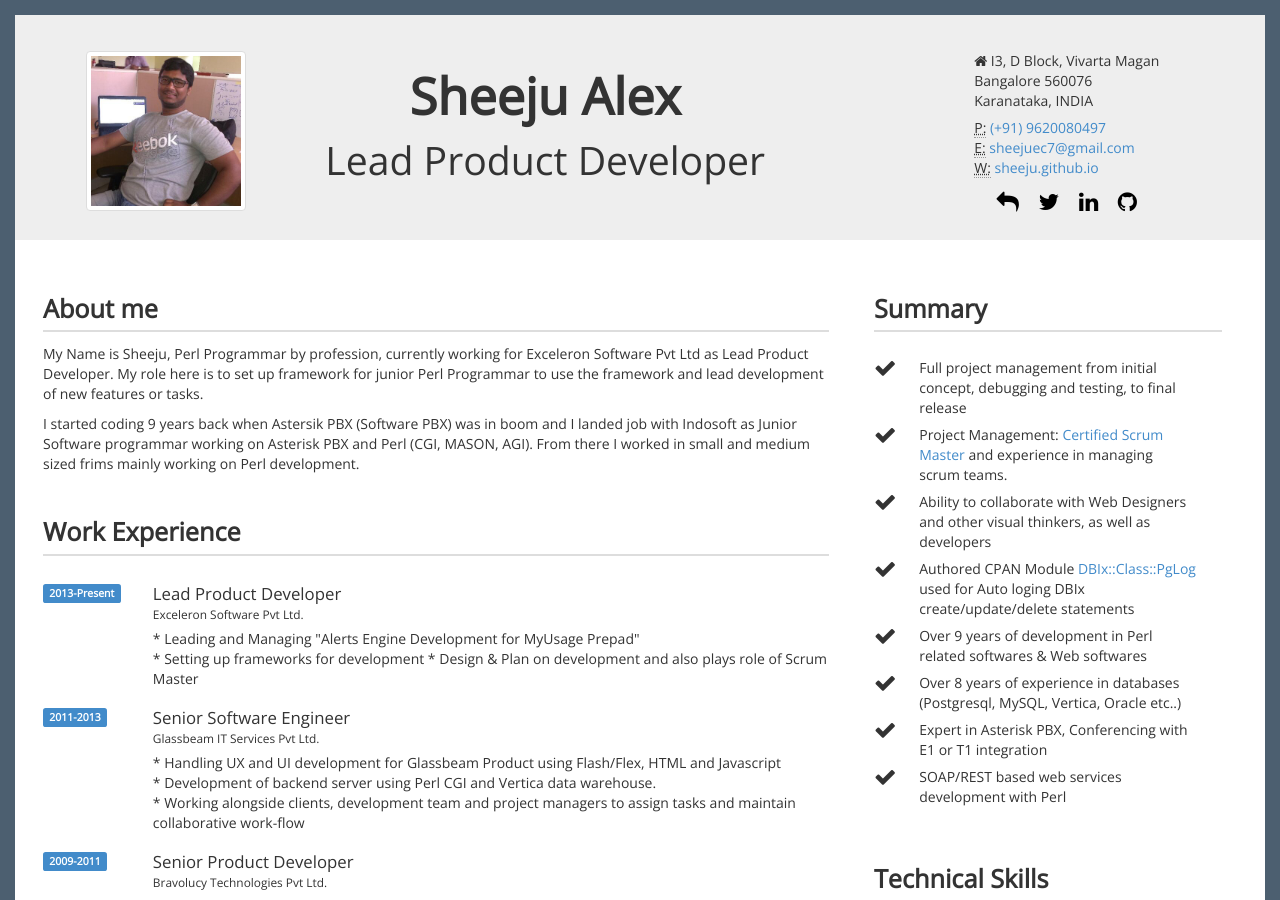
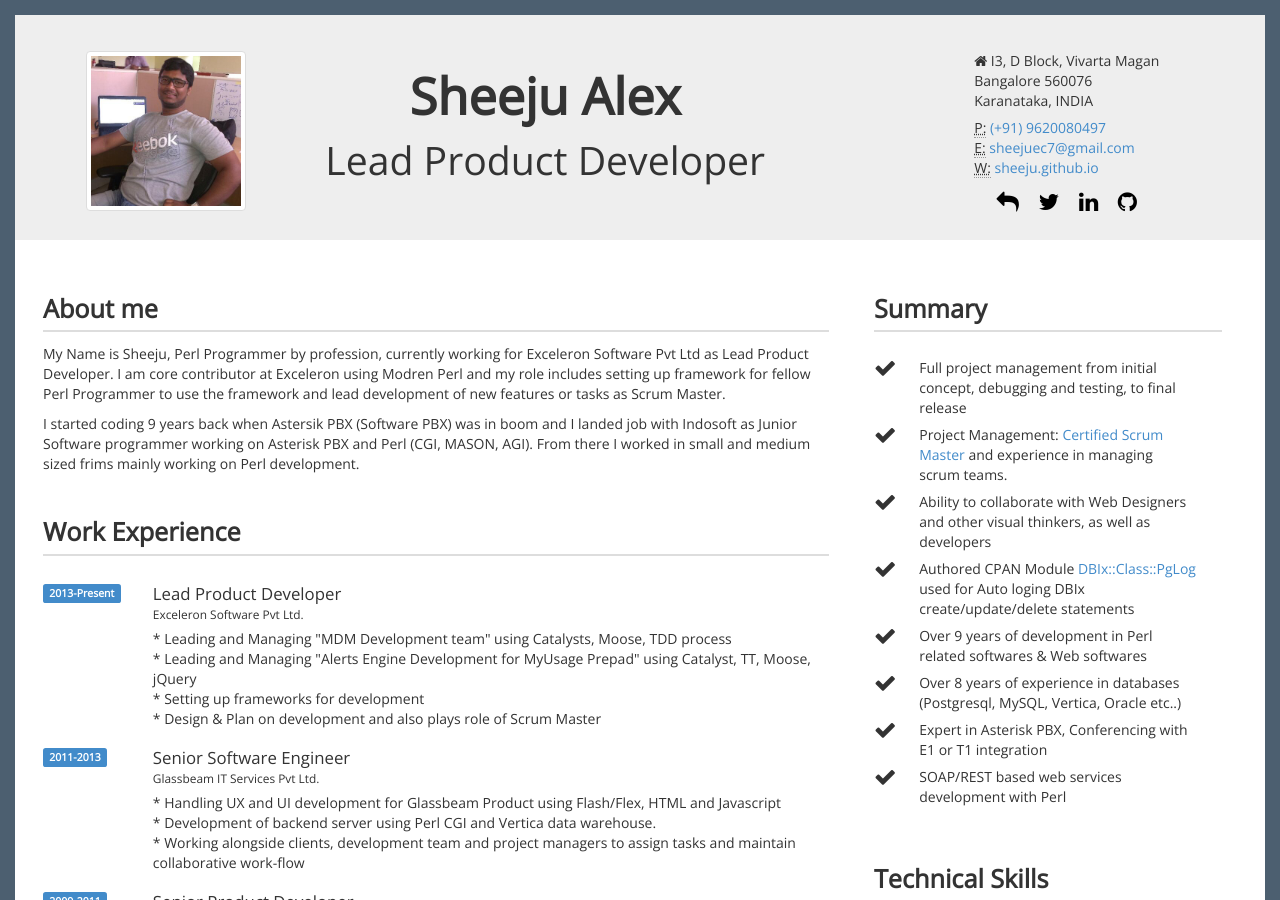
Before and after one commit to sheeju/sheeju.github.io, a Jekyll site: the page resume/index.html, which Jekyll copies as it is, in a window 1280 px wide and 900 px high. Built offline with Jekyll 4.4.1, drawn with Linux system fonts in a browser that asks for light colours; nearby versions of some CDN libraries; Markdown is read by kramdown in place of the engine named in the settings.

Commit message:
Resume updated

```diff
--- a/resume/index.html
+++ b/resume/index.html
@@ -116,8 +116,8 @@
                                             About me
                                         </h1>
                                         <div class="content-section">
-                                            <p>My Name is Sheeju, Perl Programmar by profession, currently working for Exceleron Software Pvt Ltd as Lead Product Developer. My role here is to set up framework for junior Perl Programmar to use the framework and lead development of new features or tasks.</p>
-                                            <p>I started coding 9 years back when Astersik PBX (Software PBX) was in boom and I landed job with Indosoft as Junior Software programmar working on Asterisk PBX and Perl (CGI, MASON, AGI). From there I worked in small and medium sized frims mainly working on Perl development.</p>
+                                            <p>My Name is Sheeju, Perl Programmer by profession, currently working for Exceleron Software Pvt Ltd as Lead Product Developer. I am core contributor at Exceleron using Modren Perl and my role includes setting up framework for fellow Perl Programmer to use the framework and lead development of new features or tasks as Scrum Master.</p>
+                                            <p>I started coding 9 years back when Astersik PBX (Software PBX) was in boom and I landed job with Indosoft as Junior Software programmer working on Asterisk PBX and Perl (CGI, MASON, AGI). From there I worked in small and medium sized frims mainly working on Perl development.</p>
                                         </div><!-- /.content-section -->
                                     </section>
                                 </div>
@@ -138,8 +138,9 @@
                                                         <div class="second-heading">Lead Product Developer</div>
                                                         <small>Exceleron Software Pvt Ltd.</small>
                                                         <p>
-														* Leading and Managing "Alerts Engine Development for MyUsage Prepad"</br>
-														* Setting up frameworks for development
+														* Leading and Managing "MDM Development team" using Catalysts, Moose, TDD process</br>
+														* Leading and Managing "Alerts Engine Development for MyUsage Prepad" using Catalyst, TT, Moose, jQuery</br>
+														* Setting up frameworks for development</br>
 														* Design & Plan on development and also plays role of Scrum Master
 														</p>
                                                     </div><!-- /.titulation -->
```
Also changed, not shown: 1 other file.
